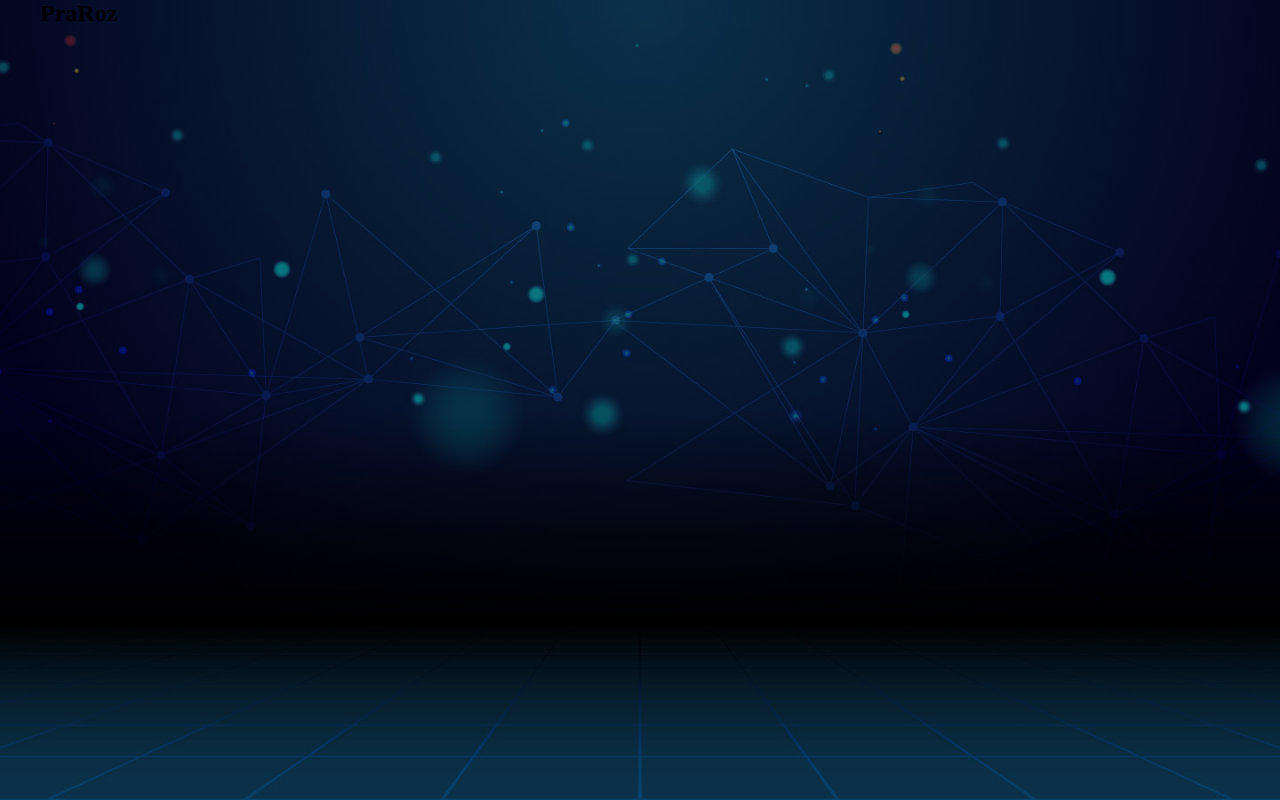
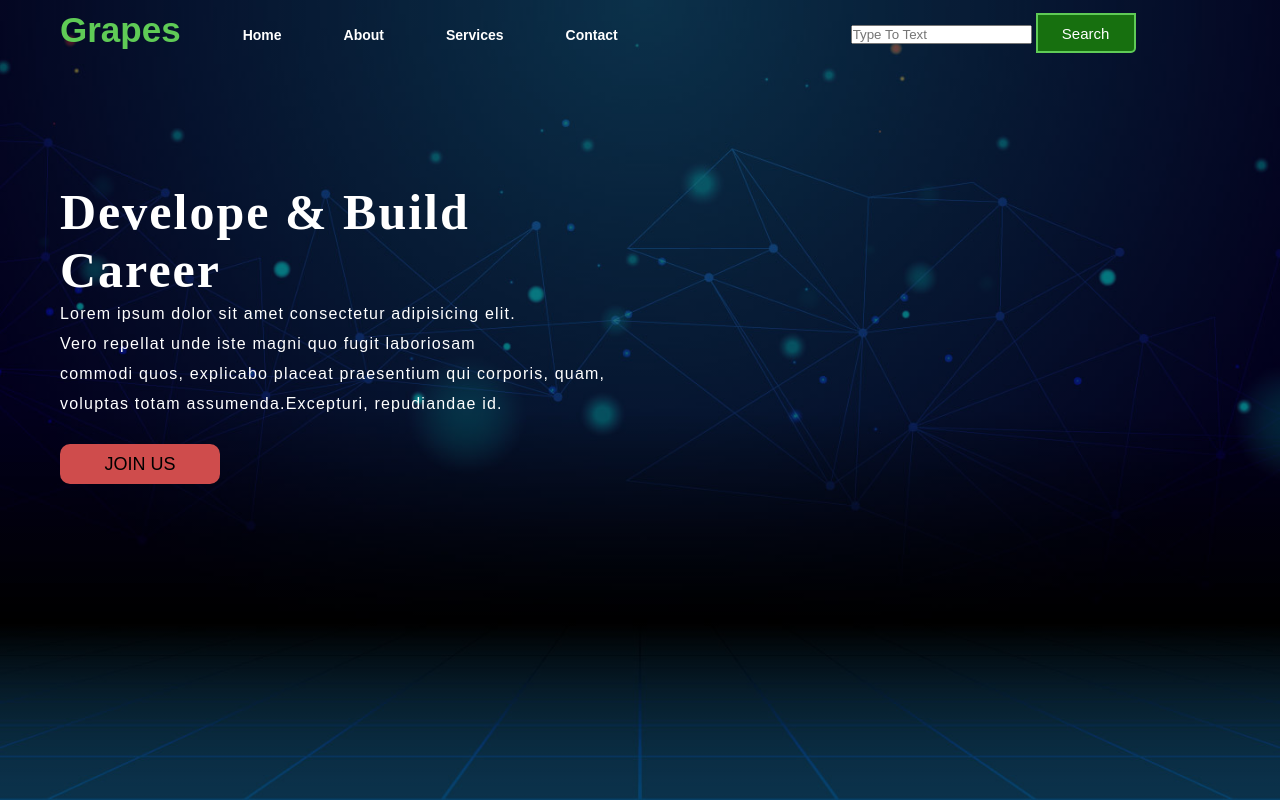
Before and after one commit to ashish-human/AverageBoys, a plain HTML site: page webpage/index.html in a window 1280 px wide. Drawn offline with Linux system fonts and the light colour scheme.

Commit message:
First stage

```diff
--- a/webpage/index.html
+++ b/webpage/index.html
@@ -10,10 +10,36 @@
 <div class="main">
   <div class="navbar">
     <div class="icon">
-        <h2 class="logo">PraRoz</h2>
+      <h2 class="logo">Grapes</h2>
     </div>
+
+    <div class="menu">
+      <ul>
+        <li><a href="#">Home</a></li>
+        <li><a href="#">About</a></li>
+        <li><a href="#">Services</a></li>
+        <li><a href="#">Contact</a></li>
+      </ul>
+    </div>
+
+
+    <div class="search">
+      <input type ="search" name="" placeholder="Type To Text">
+      <a href="#"><button class="btn">Search</button></a>
+    </div>
+  </div>
+
+<div class="content">
+  <h1>Develope & Build<br><span>Career</span><br></h1>
+  <p class="par">Lorem ipsum dolor sit amet consectetur adipisicing elit.<br>
+     Vero repellat unde iste magni quo fugit laboriosam <br>
+     commodi quos, explicabo placeat praesentium qui corporis, quam,<br>
+     voluptas totam assumenda.Excepturi, repudiandae id.</p>
+
+     <button class="cn"><a href="#">JOIN US</a></button>
 </div>
 </div>
 </div>
 </body>
+
 </html>
--- a/webpage/style.css
+++ b/webpage/style.css
@@ -16,3 +16,133 @@
     height: 75px;
     margin: auto;
 }
+
+.logo{
+    color:#5fcb56 ;
+    font-size: 35px;
+    font-family: Arial;
+    padding-left: 20px;
+    float: left;
+    padding-top: 10px;
+}
+
+.menu{
+    width: 400px;
+    float: left;
+    height: 70px;
+}
+
+ul{
+    float: left;
+    display: flex;
+    justify-content: center;
+    align-items: center;
+}
+
+ul li{
+    list-style: none;
+    margin-left: 62px;
+    margin-top: 27px;
+    font-size: 14px;
+}
+
+ul li a{
+    text-decoration: none;
+    color: #fff;
+    font-family: Arial;
+    font-weight: bold;
+    transition: 0.4s ease-in-out;
+}
+
+ul li a:hover{
+    color: #5fcb56;
+}
+
+.search{
+    width: 330px;
+    float: left;
+    margin-left: 270px;
+}
+
+.srch{
+    font-family: 'Times New Roman';
+    width: 200px;
+    height: 40px;
+    background: transparent;
+    border: 1px solid #ff7200;
+    margin-top: 13px;
+    color: #fff;
+    border-right: none;
+    font-size: 16px;
+    float: left;
+    padding: 10px;
+    border-bottom-left-radius: 5px;
+    border-top-left-radius: 5px;
+}
+
+.btn{
+    width: 100px;
+    height: 40px;
+    background: #17700f;
+    border: 2px solid #5fcb56;
+    margin-top: 13px;
+    color: #fff;
+    font-size: 15px;
+    border-bottom-right-radius: 5px;
+    border-bottom-right-radius: 5px;
+}
+
+.btn:focus{
+    outline: none;
+}
+
+.srcg:focus{
+    outline: none;
+}
+
+.content{
+    width: 1200px;
+    height: auto;
+    margin: auto;
+    color: #fff;
+    position: relative;
+}
+
+.content .par{
+    padding-left: 20px;
+    padding-bottom: 25px;
+    font-family: Arial;
+    letter-spacing: 1.2px;
+    line-height: 30px;
+}
+
+.content h1{
+    font-family: 'Times New Roman';
+    font-size: 50px;
+    padding-left: 20px;
+    margin-top: 9%;
+    letter-spacing: 2px;
+}
+
+.content .cn{
+    width: 160px;
+    height: 40px;
+    background: #cf4c4c;
+    border: none;
+    margin-bottom: 10px;
+    margin-left: 20px;
+    font-size: 18px;
+    border-radius: 10px;
+    cursor: pointer;
+    transition: 0.4s ease;
+}
+
+.content .cn a{
+    text-decoration: none;
+    color: #000;
+    transition: .3s ease;
+}
+
+.cn:hover{
+    background-color: #5fcb56;
+}
```
Lines whose indentation alone changed are shown as unchanged.
